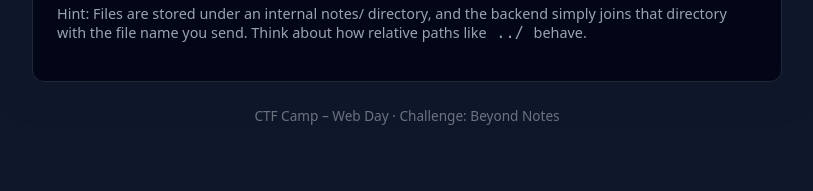
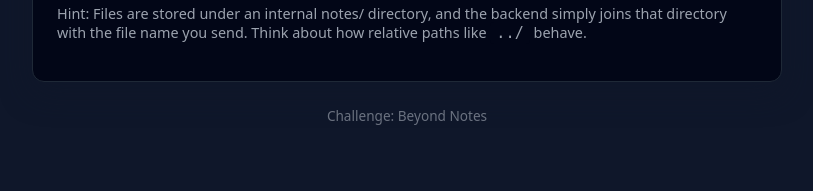
Before and after one commit to IIALi7/csc-beyond-notes, a Flask app: page / in a window 1280 px wide. Shown: the part 609-800 px from the top of the page, without its empty margins (233-1046 px from the left). Run offline with Flask 3, Linux system fonts and the light colour scheme.

Commit message:
Update footer text in index.html

```diff
--- a/templates/index.html
+++ b/templates/index.html
@@ -118,7 +118,7 @@
 </div>
 
 <div class="footer">
-    CTF Camp – Web Day · Challenge: Beyond Notes
+     Challenge: Beyond Notes
 </div>
 </body>
 </html>
```
